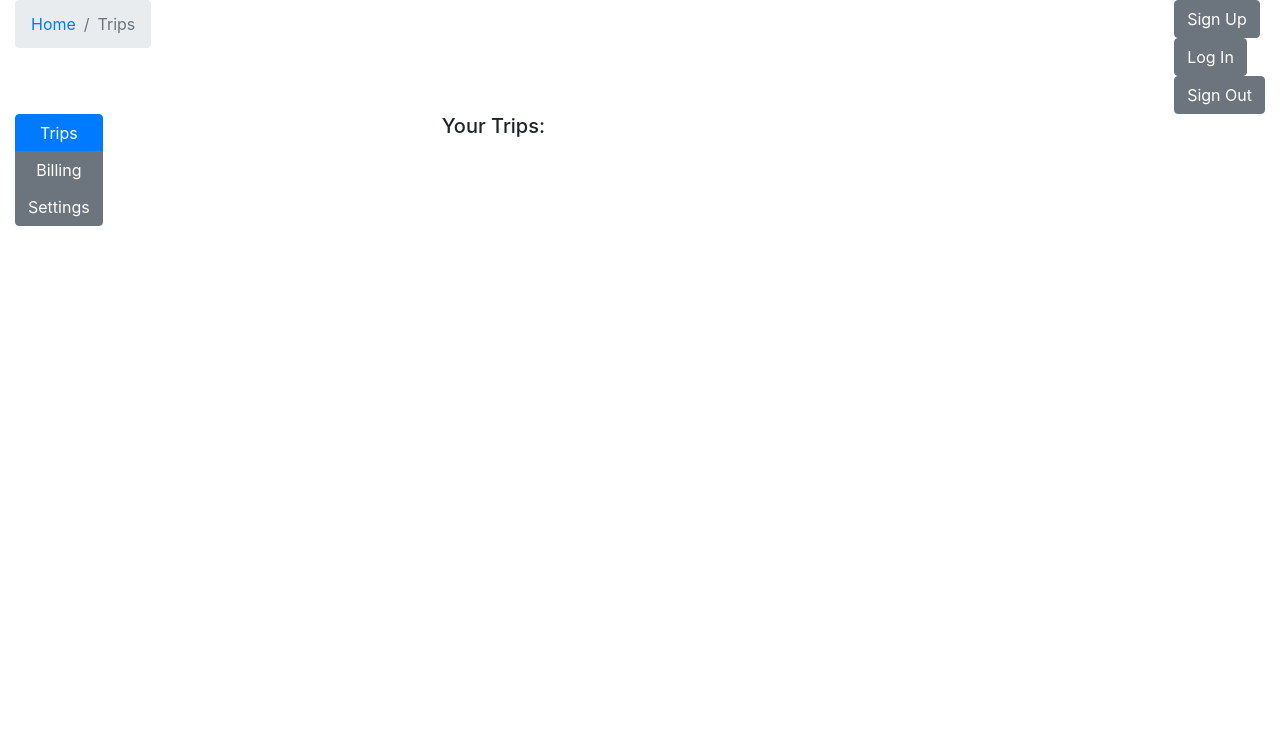
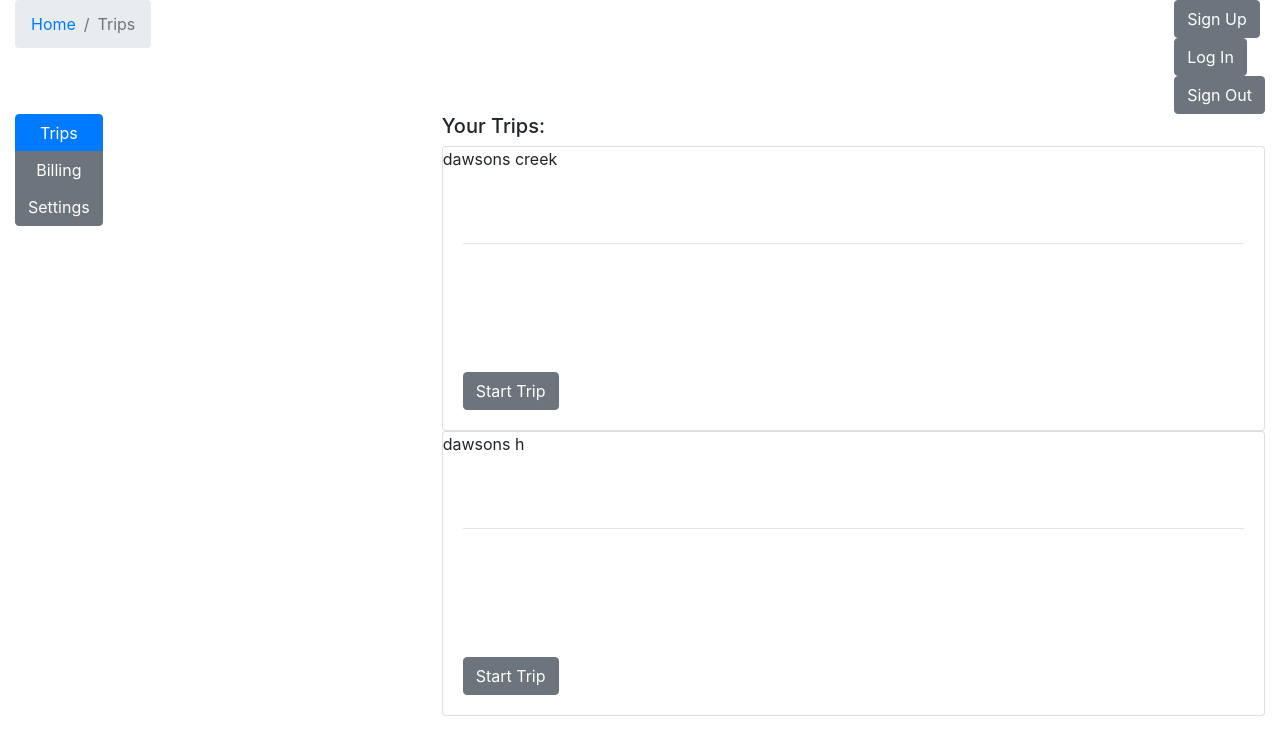
Before and after one commit to BloomTech-Labs/LabsPT1_bkwds, a React (Create React App) app in the folder client/: page /trips in a window 1280 px wide. Shown: the top 754 px of the page. Built offline with nearby package versions, Linux system fonts and the light colour scheme.

Commit message:
renders triplist and trip cards and trip name, not start, end or tripview

```diff
--- a/client/src/App.js
+++ b/client/src/App.js
@@ -3,6 +3,7 @@ import { BrowserRouter as Router, Switch, Route } from "react-router-dom"
 import { LayoutWrapper } from "./components/Wrapper"
 import { LogIn, SignUp } from "./components/Authentication"
 import TripList from "./components/Trips/TripList"
+import TripView from "./components/Trips/TripView"
 
 const App = () => {
   return (
@@ -29,7 +30,6 @@ const App = () => {
 }
 
 const Home = () => <div>Home component here!</div>
-const TripView = () => <div>Single Trip View component here!</div>
 const Progress = () => <div>Track and view trip progress here!</div>
 const TripCreate = () => <div>Create New Trip here!</div>
 const Billing = () => <div>Billing component here!</div>
--- /dev/null
+++ b/client/src/components/Trips/TripCard.js
@@ -0,0 +1,38 @@
+import React, { Component } from "react"
+import { Link } from "react-router-dom"
+import { Card, CardText, CardBody, CardTitle, Button } from "reactstrap"
+
+class TripCard extends Component {
+  render() {
+    return (
+      <div>
+        <Card key={this.props.trip.id} trip={this.props.trip}>
+          <p>{this.props.trip.name}</p>
+
+          <Link
+            to={`/trips/${this.props.trip.name}`}
+            className="trip-card"
+            key={this.props.trip.id}
+            trip={this.props.trip}
+          >
+            <CardBody>
+              <CardTitle>{this.props.trip.name.substring(0, 21)}</CardTitle>
+              <hr className="my-2" />
+              <CardText>{this.props.trip.start.substring(0, 50)}</CardText>
+              <CardText>{this.props.trip.end.substring(0, 50)}</CardText>
+              {/* /* we may want a fucntion that will allow the user
+                             to start the trip when the start date = now() */}
+              <p>{this.props.trip.start}</p>
+              <Button>Start Trip</Button>
+            </CardBody>
+          </Link>
+        </Card>
+        {/* <ExportCSV notes={notes} /> */}
+
+        {this.props.pending ? <h1>LOADING</h1> : null}
+      </div>
+    )
+  }
+}
+
+export default TripCard
--- a/client/src/components/Trips/TripList.js
+++ b/client/src/components/Trips/TripList.js
@@ -1,30 +1,34 @@
 import React, { Component } from "react"
 
 import { Link } from "react-router-dom"
+import TripCard from "./TripCard"
 
 class TripList extends Component {
+  state = {
+    trips: [
+      {
+        id: 1,
+        name: "dawsons creek",
+        start: "here",
+        end: "there"
+      },
+      {
+        id: 2,
+        name: "dawsons h",
+        start: "here",
+        end: "there"
+      }
+    ]
+  }
+
   render() {
     return (
       <div>
         <h5>Your Trips:</h5>
-        {/* {this.props.trips.map(trip => {
-          return (
-            <div>
-              <Link
-                to={`/trip/${trip.id}`}
-                className="trip-card"
-                key={trip.id}
-                trip={trip}
-              >
-                <div>
-                  <div>{trip.description.substring(0, 21)}</div>
-                  <hr className="my-2" />
-                  <div>{trip.destination}</div>
-                </div>
-              </Link>
-            </div>
-          )
-        })} */}
+
+        {this.state.trips.map(trip => (
+          <TripCard key={trip.id} trip={trip} />
+        ))}
       </div>
     )
   }
--- a/client/src/components/Trips/TripView.js
+++ b/client/src/components/Trips/TripView.js
@@ -1,22 +1,30 @@
 import React, { Component } from "react"
 import { Link } from "react-router-dom"
-import DeleteModal from "../Modal"
+// import DeleteModal from "../Modal"
 import axios from "axios"
 
 class TripView extends Component {
-  componentDidMount() {
-    axios
-      .get(
-        `https://backwoods-tracker.herokuapp.com/${this.state.id}`,
-        this.trip
-      )
-      .then(res => {
-        this.setState({ trip: res.data })
-      })
-      .catch(err => {
-        console.log(err)
-      })
+  constructor(props) {
+    super(props)
+    this.state = {
+      trip: {},
+      modal: false
     }
+  }
+
+  // componentDidMount() {
+  //   axios
+  //     .get(
+  //       `https://backwoods-tracker.herokuapp.com/trips/${this.state.id}`,
+  //       this.trip
+  //     )
+  //     .then(res => {
+  //       this.setState({ trip: res.data })
+  //     })
+  //     .catch(err => {
+  //       console.log(err)
+  //     })
+  // }
   editTrip = () => {
     this.props.startEditing(this.props.trip)
     this.props.history.push(`/trips/edit/${this.props.trip.id}`)
@@ -32,28 +40,31 @@ class TripView extends Component {
       trip: this.state
     }
     return (
-      <div key={this.props.trip._id}>
+      <div>
+        <div key={props.trip.id}>
+          <p>{props.trip.name}</p>
           <div className={"textLink"}>
-          <Link to={`/trip/edit/${this.props.trip.id}`} onClick={this.editTrip}>
+            <Link to={`/trip/edit/${props.trip.id}`} onClick={this.editTrip}>
               <a>edit</a>
             </Link>
             <Link to={`/trip/delete/`}>
-            <DeleteModal
-              show={this.props.modal}
-              onClose={this.toggle}
-              deleteTrip={this.deleteTrip}
-              {...props}
-            />
+              {/* <DeleteModal
+        //       show={this.props.modal}
+        //       onClose={this.toggle}
+        //       deleteTrip={this.deleteTrip}
+        //       {...props}
+        //     /> */}
             </Link>
           </div>
           <div>
-          <div className={"trip-description"}>
-            <p>{this.props.trip.decription}</p>
+            <div className={"trip-start-end"}>
+              <p>{props.trip.start}</p>
             </div>
           </div>
           <div>
-          <div className={"trip-amount"}>
-            <p>{this.props.trip.amount}</p>
+            <div className={"trip-start-end"}>
+              <p>{props.trip.end}</p>
+            </div>
           </div>
         </div>
       </div>
--- /dev/null
+++ b/client/src/components/Wrapper/Modal.js
@@ -0,0 +1,51 @@
+import React from "react"
+import { Button, Modal, ModalBody, ModalFooter } from "reactstrap"
+
+class DeleteModal extends React.Component {
+  constructor(props) {
+    super(props)
+    this.state = {
+      trip: {
+        id: this.props.trip.id
+      }
+    }
+
+    this.toggle = this.toggle.bind(this)
+  }
+
+  toggle() {
+    this.setState({
+      modal: !this.state.modal
+    })
+  }
+  handleDeleteTrip = () => {
+    console.log("PROPS", this.props.trip)
+    this.props.deleteNote(this.props.trip.id)
+  }
+  render() {
+    return (
+      <div>
+        <a className={"textLink"} onClick={this.toggle}>
+          {this.props.buttonLabel}delete
+        </a>
+        <Modal
+          isOpen={this.state.modal}
+          toggle={this.toggle}
+          className={this.props.className}
+        >
+          <ModalBody>Are you sure you want to delete this?</ModalBody>
+          <ModalFooter>
+            <Button color="danger" onClick={this.handleDeleteNote}>
+              Delete
+            </Button>{" "}
+            <Button color="info" onClick={this.toggle}>
+              No
+            </Button>
+          </ModalFooter>
+        </Modal>
+      </div>
+    )
+  }
+}
+
+export default DeleteModal
```
Lines whose indentation alone changed are shown as unchanged.
